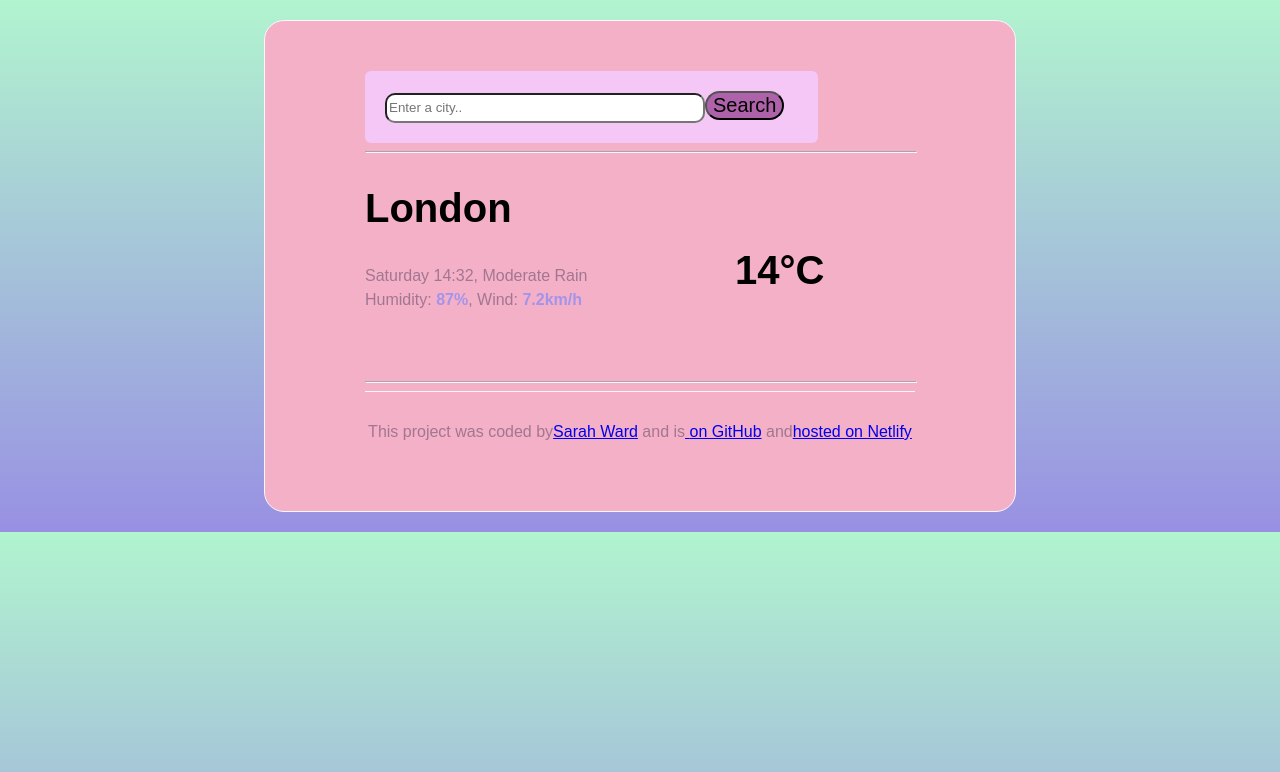
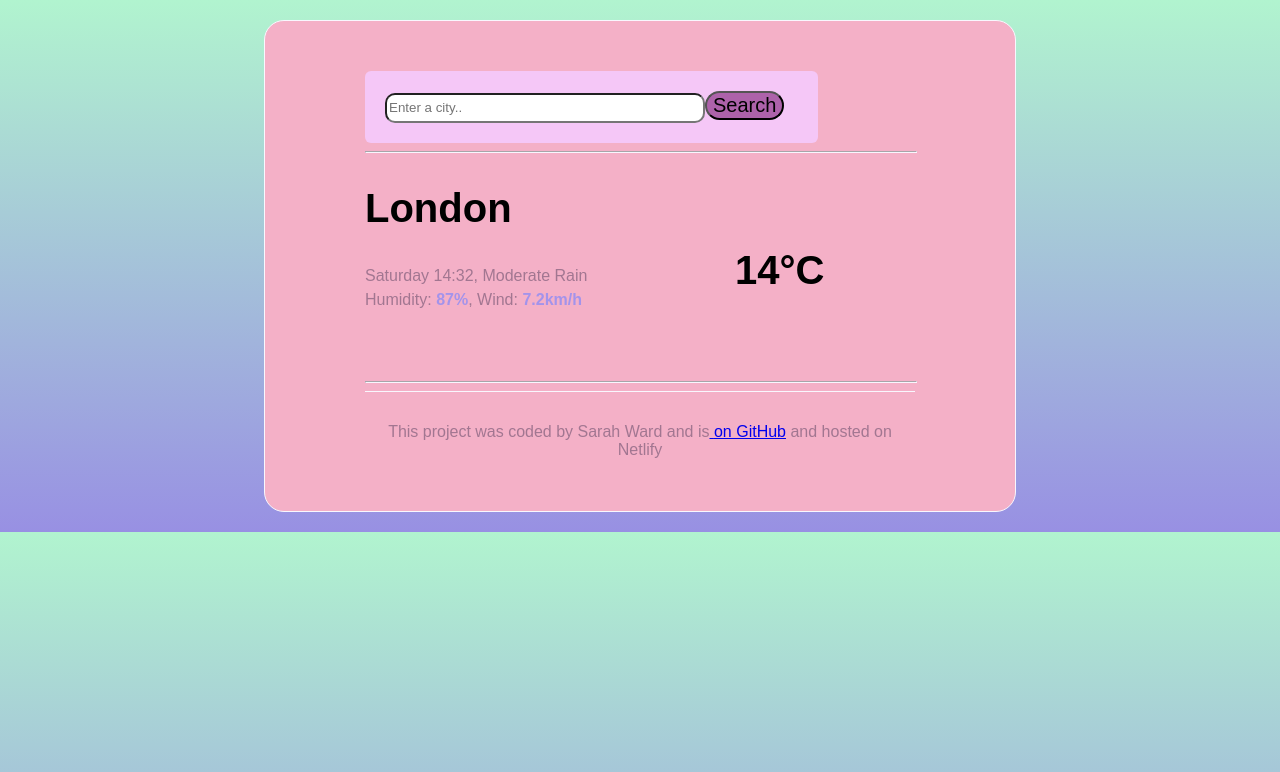
Before and after one commit to Sarahwcode/weather-react, a React (Create React App) app: page / in a window 1280 px wide. Shown: the top 772 px of the page. Built offline with nearby package versions, Linux system fonts and the light colour scheme.

Commit message:
added changes to code to deploy

```diff
--- a/src/App.js
+++ b/src/App.js
@@ -1,7 +1,7 @@
 
-import logo from './logo.svg';
+
 import './App.css';
-import axios from 'axios';
+
 
 
 export default function App() {
@@ -49,18 +49,18 @@
         <footer>
           <p>
             This project was coded by
-            <a href="#" target="_blank">
+
               Sarah Ward
-            </a>{" "}
+            {" "}
             and is
-            <a href="https://github.com/Sarahwcode/weather-react" target="_blank">
+            <a href="https://github.com/Sarahwcode/weather-react" target="_blank" rel="noreferrer">
               {" "}
               on GitHub
             </a>{" "}
             and
-            <a href="#" target="_blank">
+
               hosted on Netlify
-            </a>
+
           </p>
         </footer>
       </section>
--- a/src/index.js
+++ b/src/index.js
@@ -3,7 +3,7 @@
 import './index.css';
 import App from './App';
 import reportWebVitals from './reportWebVitals';
-import axios from 'axios';
+
 
 const root = ReactDOM.createRoot(document.getElementById('root'));
 root.render(
```
